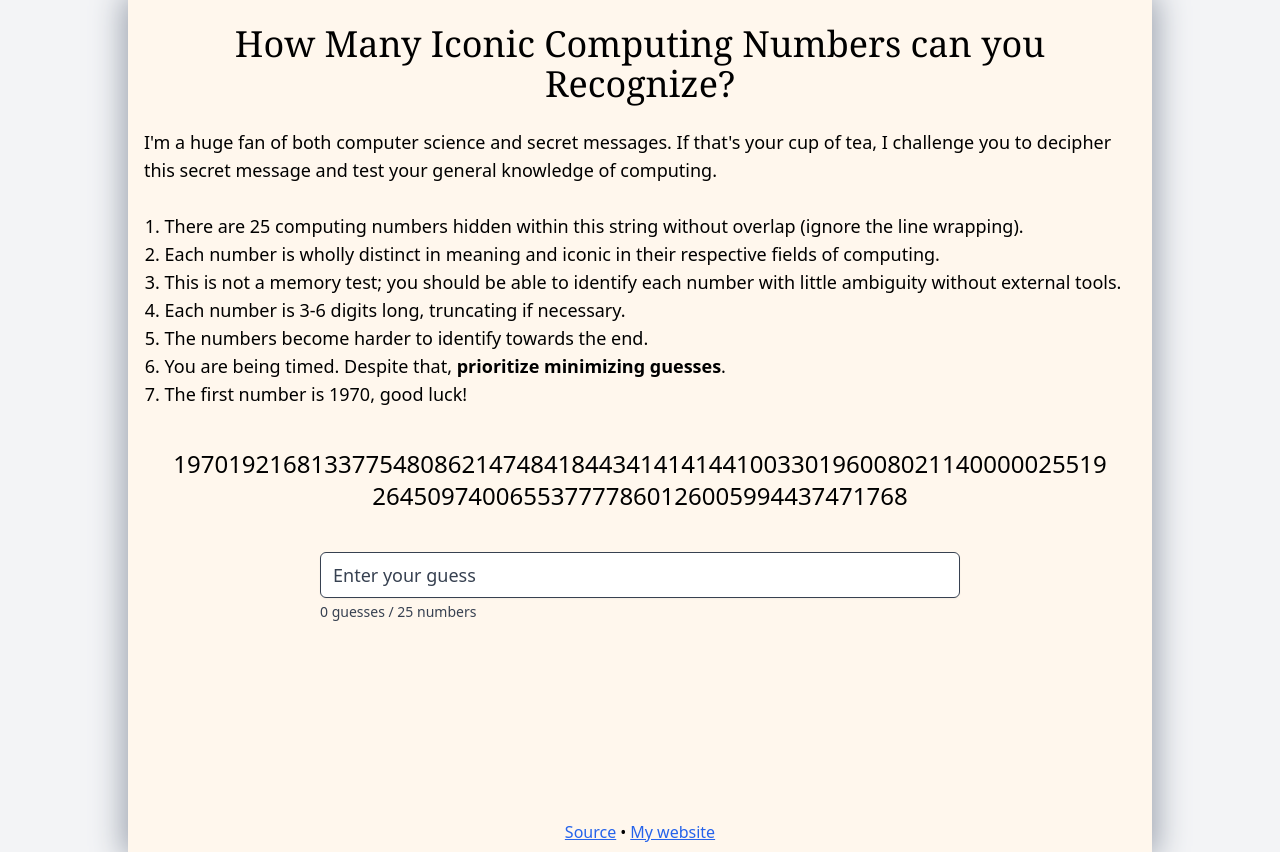
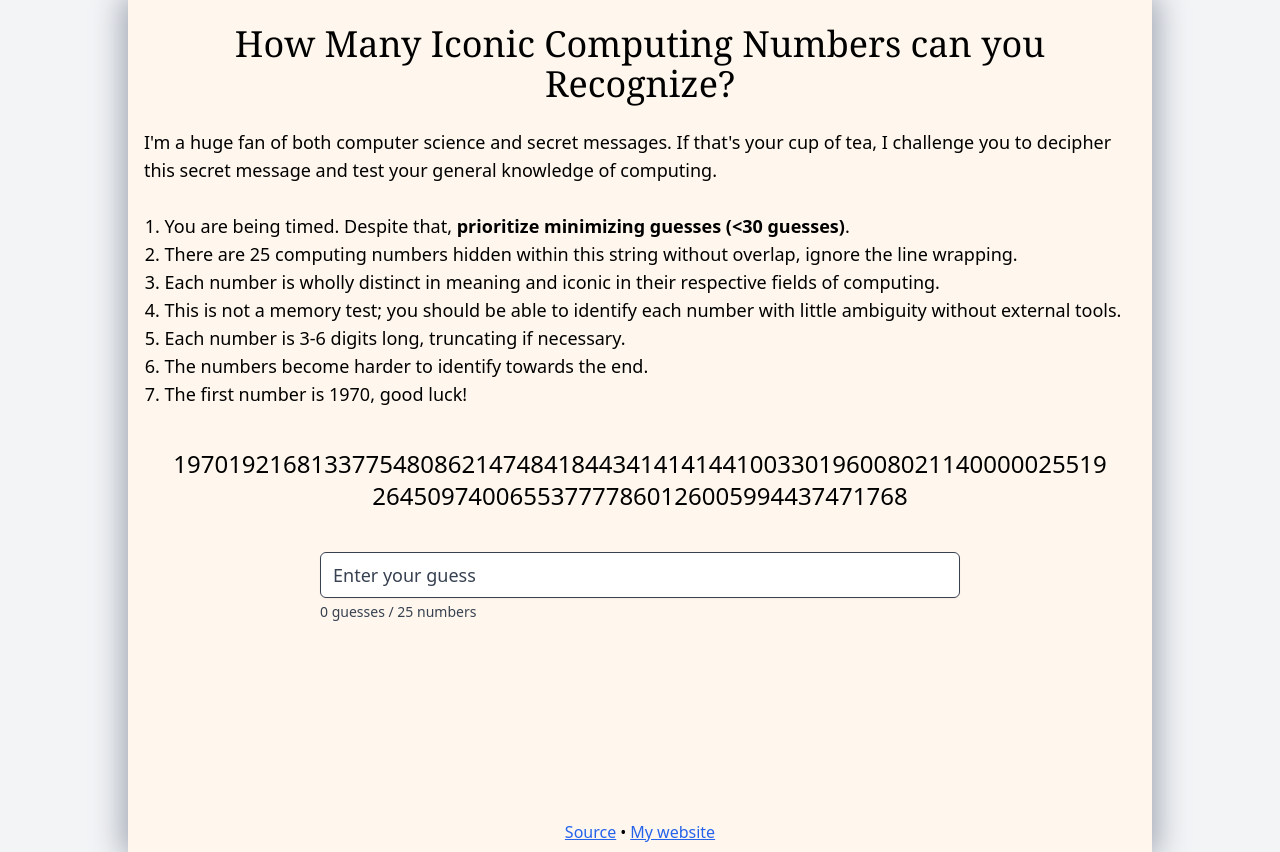
Before and after one commit to ArhanChaudhary/iconic-computing-numbers, a SvelteKit app: page / in a window 1280 px wide. Built offline with nearby package versions, Linux system fonts and the light colour scheme; a web font is replaced by a local one.

Commit message:
minor rewords

```diff
--- a/src/routes/+page.svelte
+++ b/src/routes/+page.svelte
@@ -152,9 +152,10 @@
 	</p>
 	<br />
 	<ol class="list-decimal pl-[2ch]">
+		<li>You are being timed. Despite that, <b>prioritize minimizing guesses (&lt;30 guesses)</b>.</li>
 		<li>
-			There are {numbersCount} computing numbers hidden within this string without overlap (ignore the
-			line wrapping).
+			There are {numbersCount} computing numbers hidden within this string without overlap, ignore the
+			line wrapping.
 		</li>
 		<li>
 			Each number is wholly distinct in meaning and iconic in their respective fields of computing.
@@ -165,7 +166,6 @@
 		</li>
 		<li>Each number is 3-6 digits long, truncating if necessary.</li>
 		<li>The numbers become harder to identify towards the end.</li>
-		<li>You are being timed. Despite that, <b>prioritize minimizing guesses</b>.</li>
 		<li>The first number is 1970, good luck!</li>
 	</ol>
 </div>
--- a/src/routes/+page.ts
+++ b/src/routes/+page.ts
@@ -52,7 +52,7 @@ const numbers = [
 	{
 		value: 414141,
 		message:
-			'"AAA ..." in hexadecimal, a string often used in buffer overflow attacks or other security exploits.',
+			'"AAA ..." in hexadecimal, a string often used in buffer overflow attacks and other security exploits.',
 		guessed: false,
 		link: 'https://en.wikipedia.org/wiki/Buffer_overflow'
 	},
@@ -106,9 +106,9 @@ const numbers = [
 	},
 	{
 		value: 7400,
-		message: 'A popular series of digital logic integrated circuits.',
+		message: 'A popular series of digital logic integrated circuits, once the most popular for TTL.',
 		guessed: false,
-		link: 'https://en.wikipedia.org/wiki/7400_series'
+		link: 'https://en.wikipedia.org/wiki/7400-series_integrated_circuits'
 	},
 	{
 		value: 65537,
```
